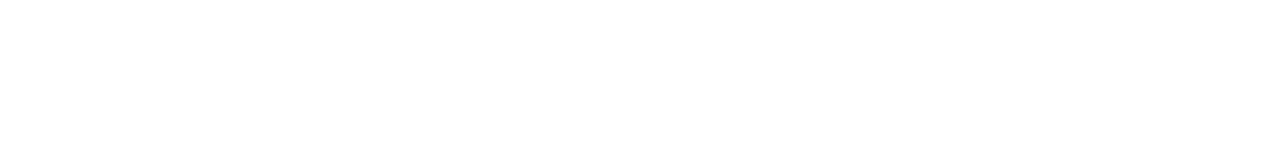
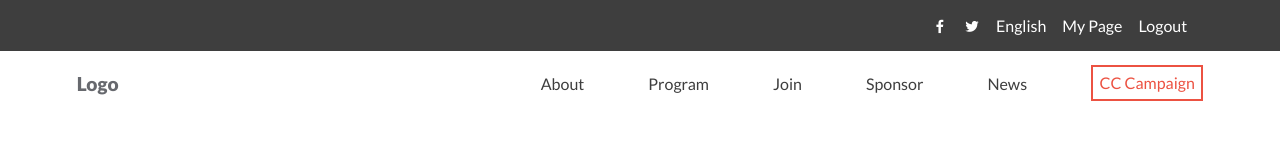
Before and after one commit to ProgramKingAbel/Capstone-1, a website: page index.html in a window 1280 px wide. Drawn offline with nearby package versions, Linux system fonts and the light colour scheme; a web font is replaced by a local one.

Commit message:
Added header section

```diff
--- a/index.html
+++ b/index.html
@@ -13,6 +13,39 @@
   </head>
   <body>
 
+    <header>
+      <nav>
+        <div class="upper">
+          <ul class="container">
+            <li><a href=""></a><i class="uil uil-facebook-f"></i></li>
+            <li><a href=""></a><i class="uil uil-twitter"></i></li>
+            <li><a href="">English</a></li>
+            <li><a href="">My Page</a></li>
+            <li><a href="">Logout</a></li>
+          </ul>
+        </div>
+
+        <div class="lower">
+          <div class="container">
+            <a class="nav-logo" href="#">Logo</a>
+          <ul class="nav-menu">
+            <li class="nav-item"><a class="nav-link" href="">About</a></li>
+            <li class="nav-item"><a class="nav-link" href="">Program</a></li>
+            <li class="nav-item"><a class="nav-link" href="">Join</a></li>
+            <li class="nav-item"><a class="nav-link" href="">Sponsor</a></li>
+            <li class="nav-item"><a class="nav-link" href="">News</a></li>
+            <li class="nav-item"><a class="nav-link campaign" href="">CC Campaign</a></li>
+          </ul>
+         <div class="hamburger">
+            <span class="bar"></span>
+            <span class="bar"></span>
+            <span class="bar"></span>
+          </div>
+         </div>
+        </div>
+      </nav>
+    </header>
+
     <script src="script.js"></script>
   </body>
 </html>
--- a/styles.css
+++ b/styles.css
@@ -22,3 +22,92 @@ body {
   width: 88%;
   margin: 0 auto;
 }
+
+header {
+  width: 100%;
+}
+
+header nav .upper {
+  background: #3E3E3E;
+  color: #fff;
+}
+
+header .upper ul {
+  display: flex;
+  align-items: center;
+  justify-content: flex-end;
+  gap: 1rem;
+  padding: 1rem;
+}
+
+header .upper ul li a {
+  color: #fff;
+}
+
+/* Lower nav  */
+nav .lower {
+  background: #fff;
+  color: #3E3E3E;
+}
+
+.lower ul li a {
+  color: #3E3E3E;
+}
+
+nav .lower .container {
+  display: flex;
+  justify-content: space-between;
+  align-items: center;
+  height: 4rem;
+}
+
+header .lower .container ul {
+  display: flex;
+  justify-content: space-between;
+  align-items: center;
+  gap: 4rem;
+}
+
+.nav-logo {
+  font-size: 1.2rem;
+  font-weight: 900;
+  color: #272a31;
+  opacity: 0.7;
+}
+
+.nav-menu {
+  display: flex;
+  justify-content: space-between;
+  align-items: center;
+}
+
+.nav-menu li a:hover {
+  color: #ec5242;
+}
+
+.nav-menu .nav-item:nth-child(6) a {
+  color: #ec5242;
+}
+
+.nav-menu .nav-item:nth-child(6) a:hover {
+  color: #272a31;
+}
+
+.campaign {
+  border: 2px solid #ec5242;
+  padding: 0.4rem;
+}
+
+/* Hamburger */
+.hamburger {
+  display: none;
+}
+
+.bar {
+  display: block;
+  width: 25px;
+  height: 3px;
+  margin: 5px auto;
+  transition: all 0.3s ease-in-out;
+  background-color: #101010;
+}
```
